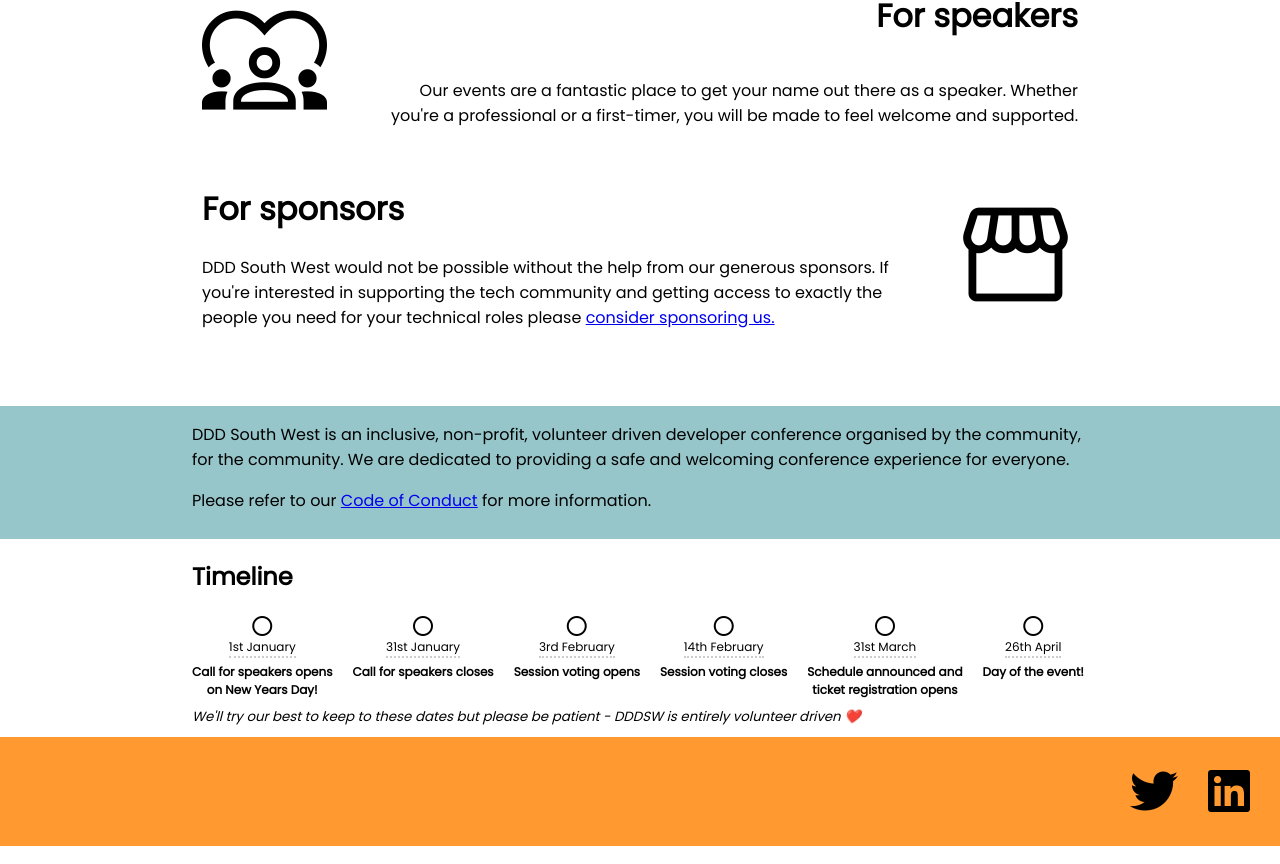
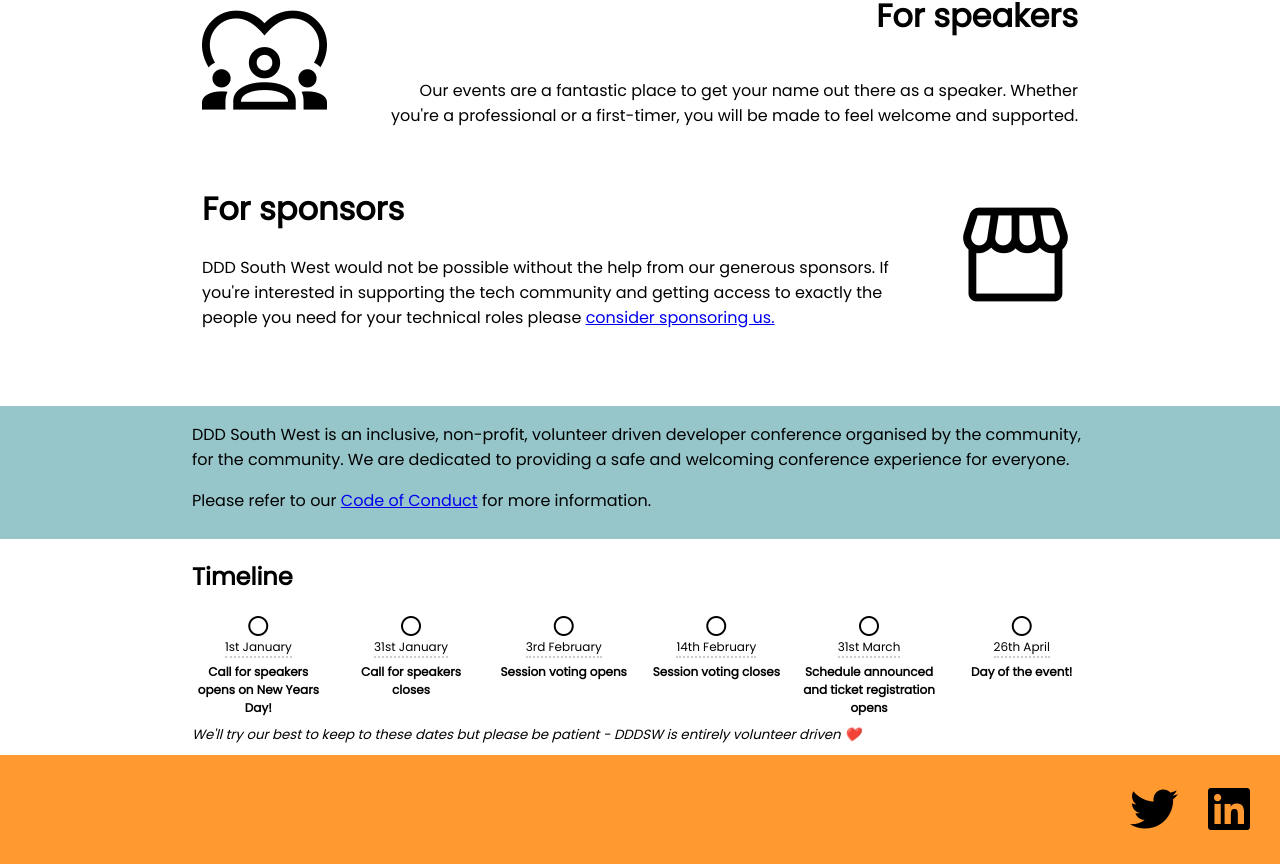
Before and after one commit to dddsw/dddsw-web, a SvelteKit app: page / in a window 1280 px wide. Shown: the part 932-1796 px from the top of the page. Built offline with nearby package versions, Linux system fonts and the light colour scheme.

Commit message:
Fix alignment on timeline

```diff
--- a/src/routes/+page.svelte
+++ b/src/routes/+page.svelte
@@ -66,8 +66,7 @@
 			<span class="timeline-item">
 				<span class="material-symbols-outlined"> circle </span>
 				<p>1st January</p>
-				<p>Call for speakers opens</p>
-				<p>on New Years Day!</p>
+				<p>Call for speakers opens on New Years Day!</p>
 			</span>
 			<span class="timeline-item">
 				<span class="material-symbols-outlined"> circle </span>
@@ -87,8 +86,7 @@
 			<span class="timeline-item">
 				<span class="material-symbols-outlined"> circle </span>
 				<p>31st March</p>
-				<p>Schedule announced and</p>
-				<p>ticket registration opens</p>
+				<p>Schedule announced and ticket registration opens</p>
 			</span>
 			<span class="timeline-item">
 				<span class="material-symbols-outlined"> circle </span>
@@ -125,6 +123,7 @@
 		display: flex;
 		flex-direction: column;
 		align-items: center;
+		flex: 1 1 0;
 	}
 
 	.sub-highlight {
```
